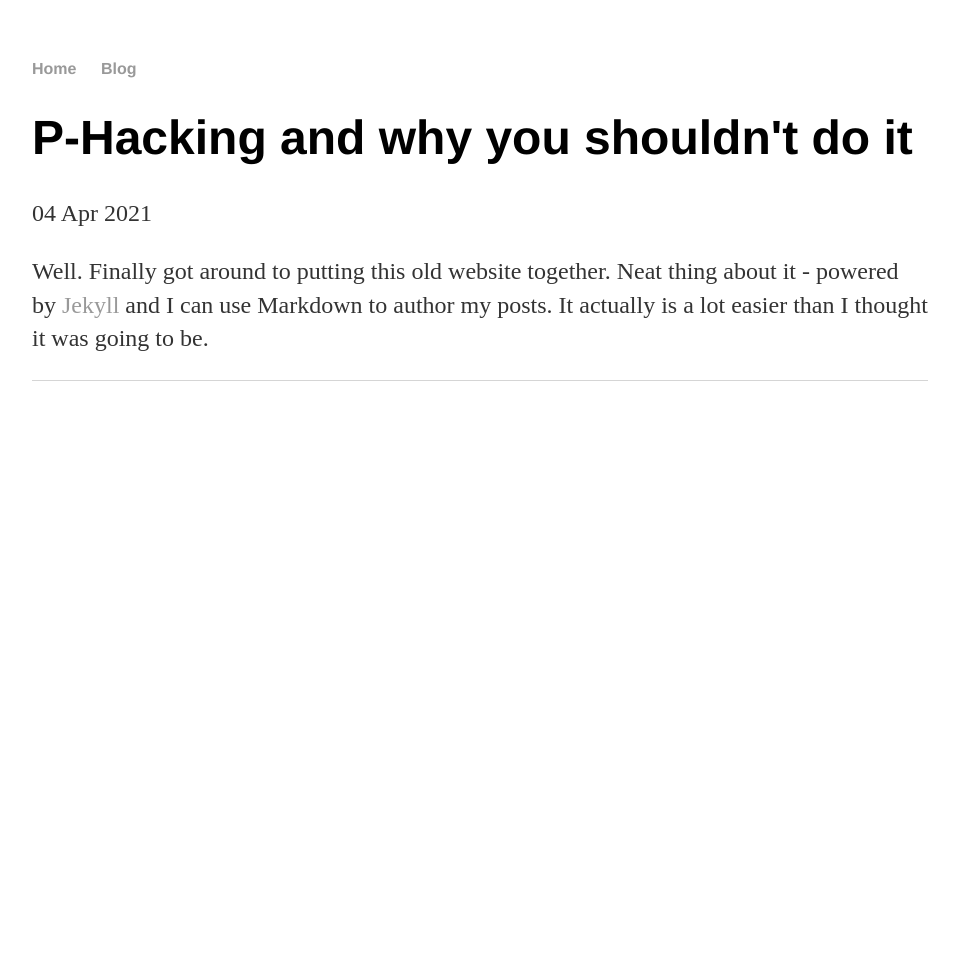
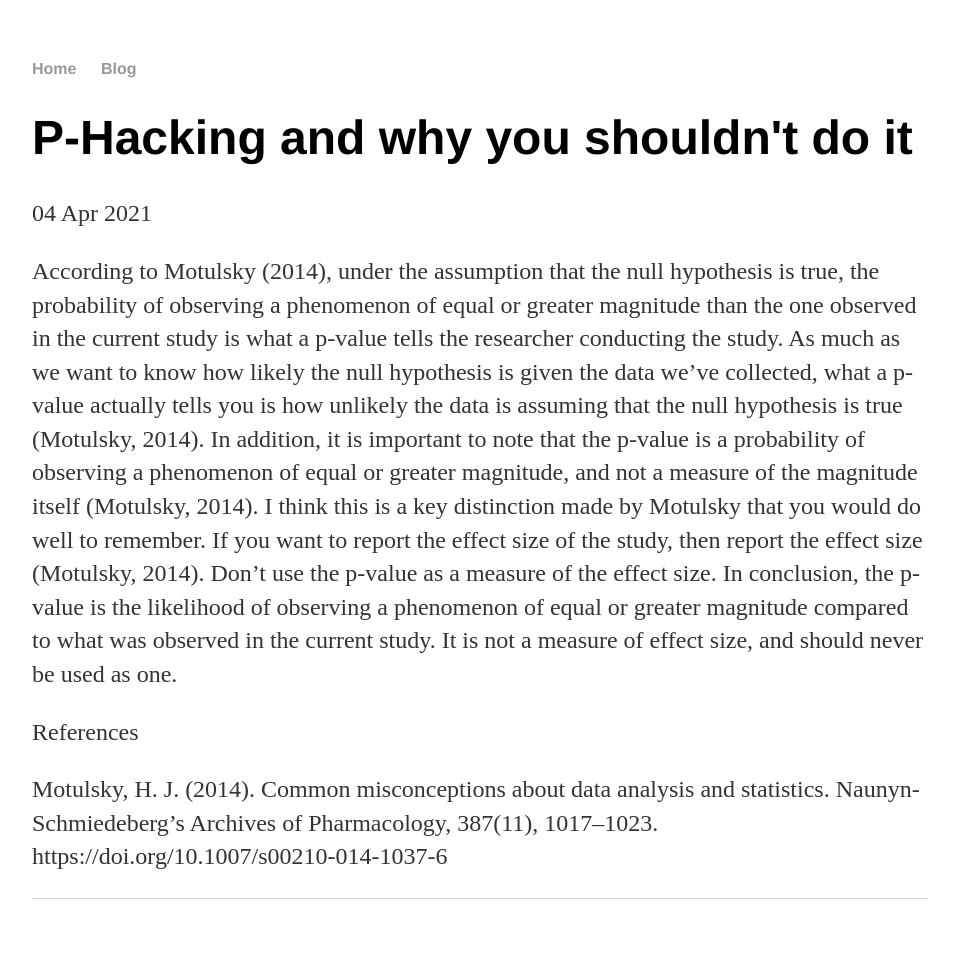
Before and after one commit to rio-v/rio-v.github.io, a Jekyll site: the page built from _posts/2021-04-04-hank-quinlan-site-launched.md, in a window 1280 px wide. Shown: the whole page, without its empty margins (160-1119 px from the left). Built offline with Jekyll 4.4.1, drawn with Linux system fonts in a browser that asks for light colours; before the commit the page ends 900 px from its top, so only the background shows below that.

Commit message:
Update 2021-04-04-hank-quinlan-site-launched.md

```diff
--- a/_posts/2021-04-04-hank-quinlan-site-launched.md
+++ b/_posts/2021-04-04-hank-quinlan-site-launched.md
@@ -4,4 +4,9 @@ title: "P-Hacking and why you shouldn't do it"
 date: 2021-04-04
 ---
 
-Well. Finally got around to putting this old website together. Neat thing about it - powered by [Jekyll](http://jekyllrb.com) and I can use Markdown to author my posts. It actually is a lot easier than I thought it was going to be.
+According to Motulsky (2014), under the assumption that the null hypothesis is true, the probability of observing a phenomenon of equal or greater magnitude than the one observed in the current study is what a p-value tells the researcher conducting the study. As much as we want to know how likely the null hypothesis is given the data we’ve collected, what a p-value actually tells you is how unlikely the data is assuming that the null hypothesis is true (Motulsky, 2014). In addition, it is important to note that the p-value is a probability of observing a phenomenon of equal or greater magnitude, and not a measure of the magnitude itself (Motulsky, 2014). I think this is a key distinction made by Motulsky that you would do well to remember. If you want to report the effect size of the study, then report the effect size (Motulsky, 2014). Don’t use the p-value as a measure of the effect size.
+	In conclusion, the p-value is the likelihood of observing a phenomenon of equal or greater magnitude compared to what was observed in the current study. It is not a measure of effect size, and should never be used as one.
+
+References
+
+Motulsky, H. J. (2014). Common misconceptions about data analysis and statistics. Naunyn-Schmiedeberg’s Archives of Pharmacology, 387(11), 1017–1023. https://doi.org/10.1007/s00210-014-1037-6
```
